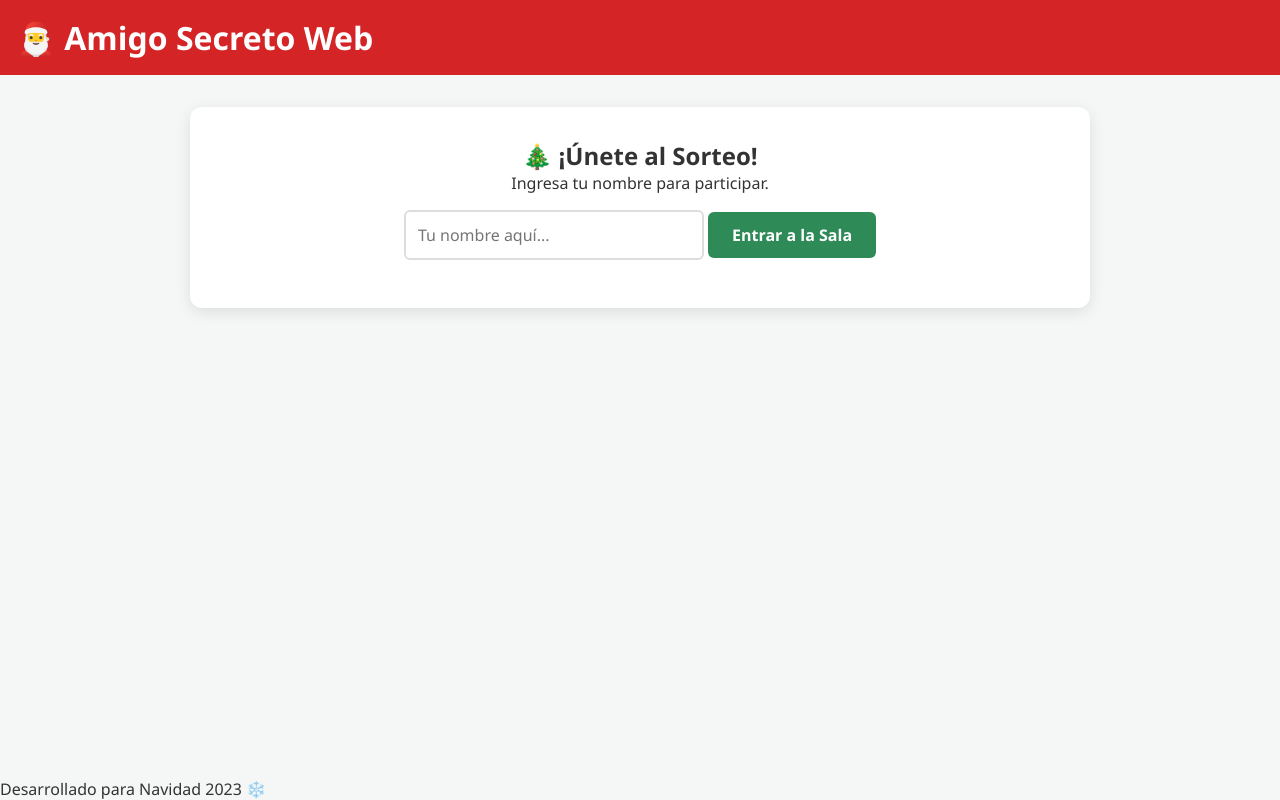
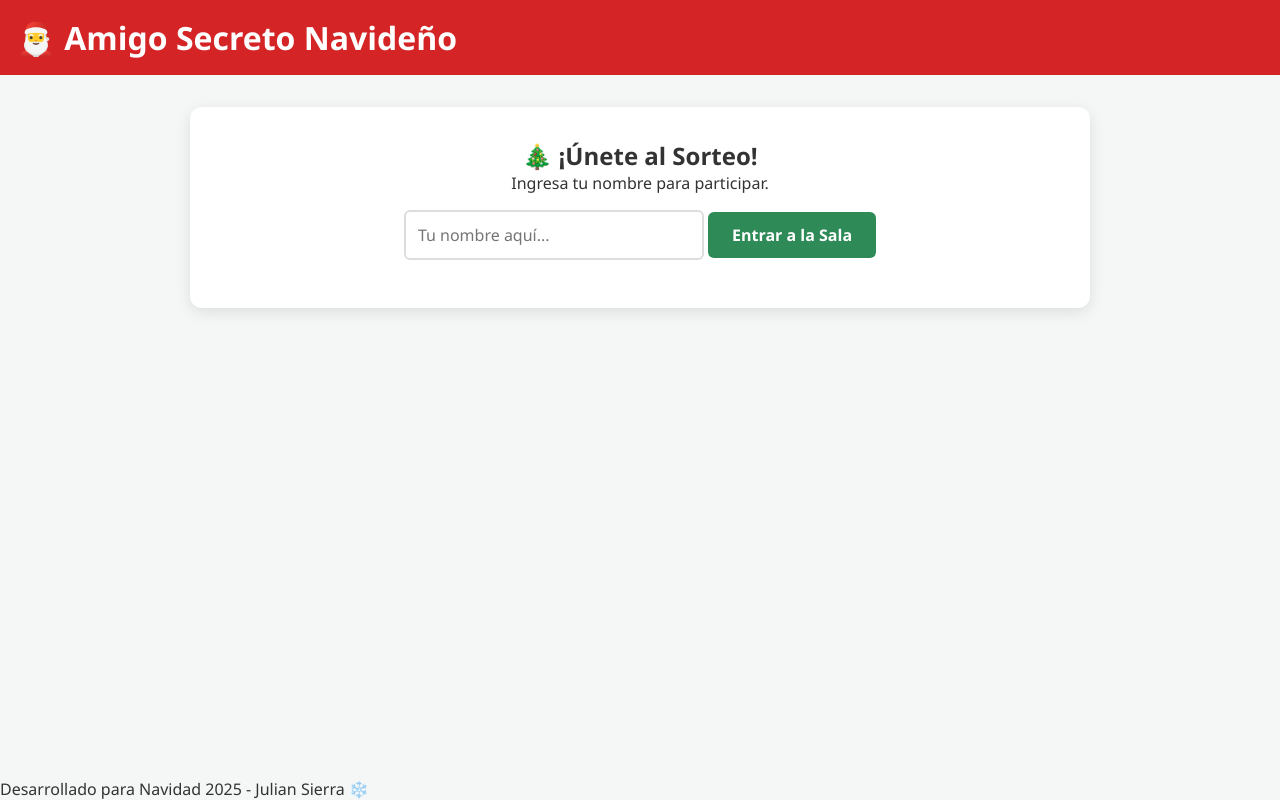
Before and after one commit to jsierrat982/amigosecreto, a plain HTML site: page index.html in a window 1280 px wide. Drawn offline with Linux system fonts and the light colour scheme.

Commit message:
Update index.html

```diff
--- a/index.html
+++ b/index.html
@@ -9,7 +9,7 @@
 <body>
 
     <header class="main-header">
-        <h1>🎅 Amigo Secreto Web</h1>
+        <h1>🎅 Amigo Secreto Navideño</h1>
         <div id="user-status" class="hidden">
             Hola, <strong id="current-username"></strong>
         </div>
@@ -51,9 +51,10 @@
     </main>
 
     <footer class="main-footer">
-        <p>Desarrollado para Navidad 2023 ❄️</p>
+        <p>Desarrollado para Navidad 2025 - Julian Sierra ❄️</p>
     </footer>
 
     <script type="module" src="script.js"></script>
 </body>
+
 </html>
```
